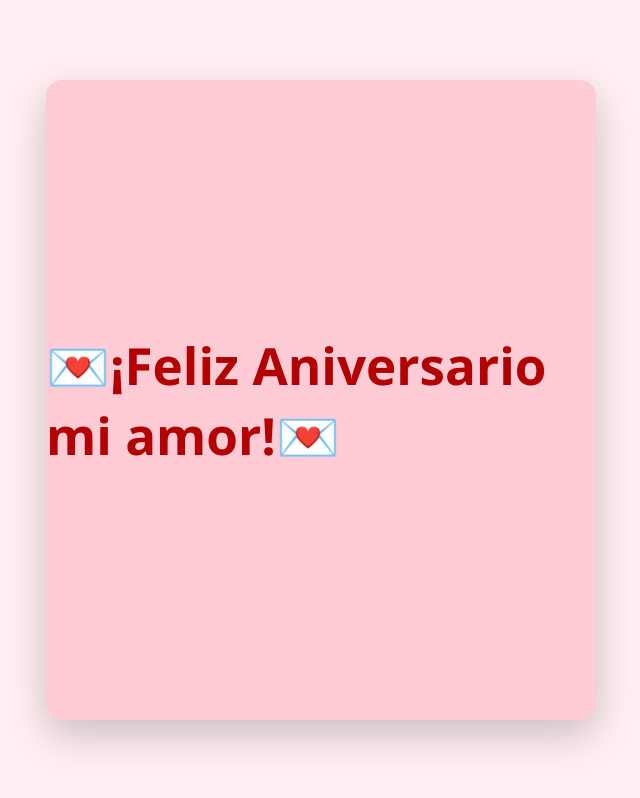
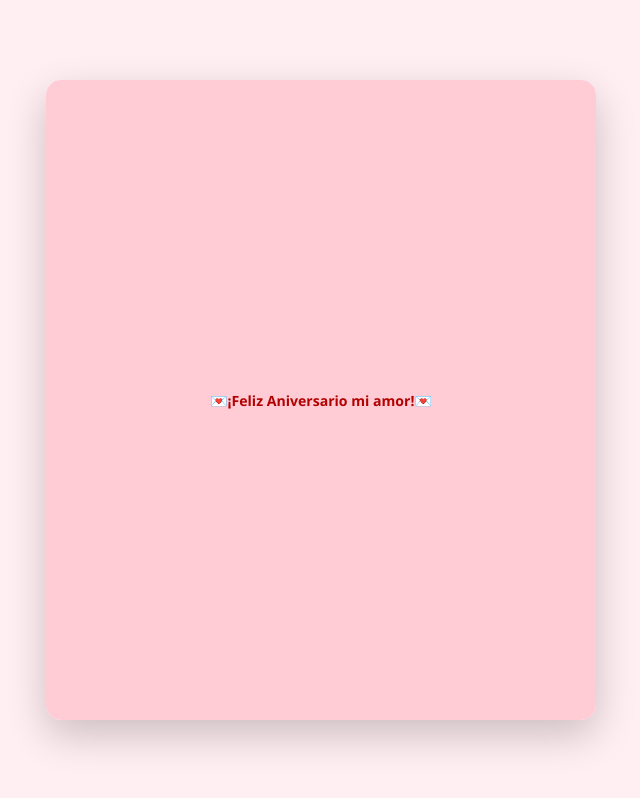
Before and after one commit to Bruce-WB/Aniversario, a plain HTML site: page index.html in a window 1280 px wide. Shown: the whole page, without its empty margins (319-959 px from the left). Drawn offline with nearby package versions, Linux system fonts and the light colour scheme.

Commit message:
index.html

```diff
--- a/index.html
+++ b/index.html
@@ -47,7 +47,7 @@
       display: flex;
       align-items: center;
       justify-content: center;
-      font-size: 4vw;
+      font-size: 1.1vw;
       font-weight: bold;
       color: #b30000;
       transform-origin: top;
```
